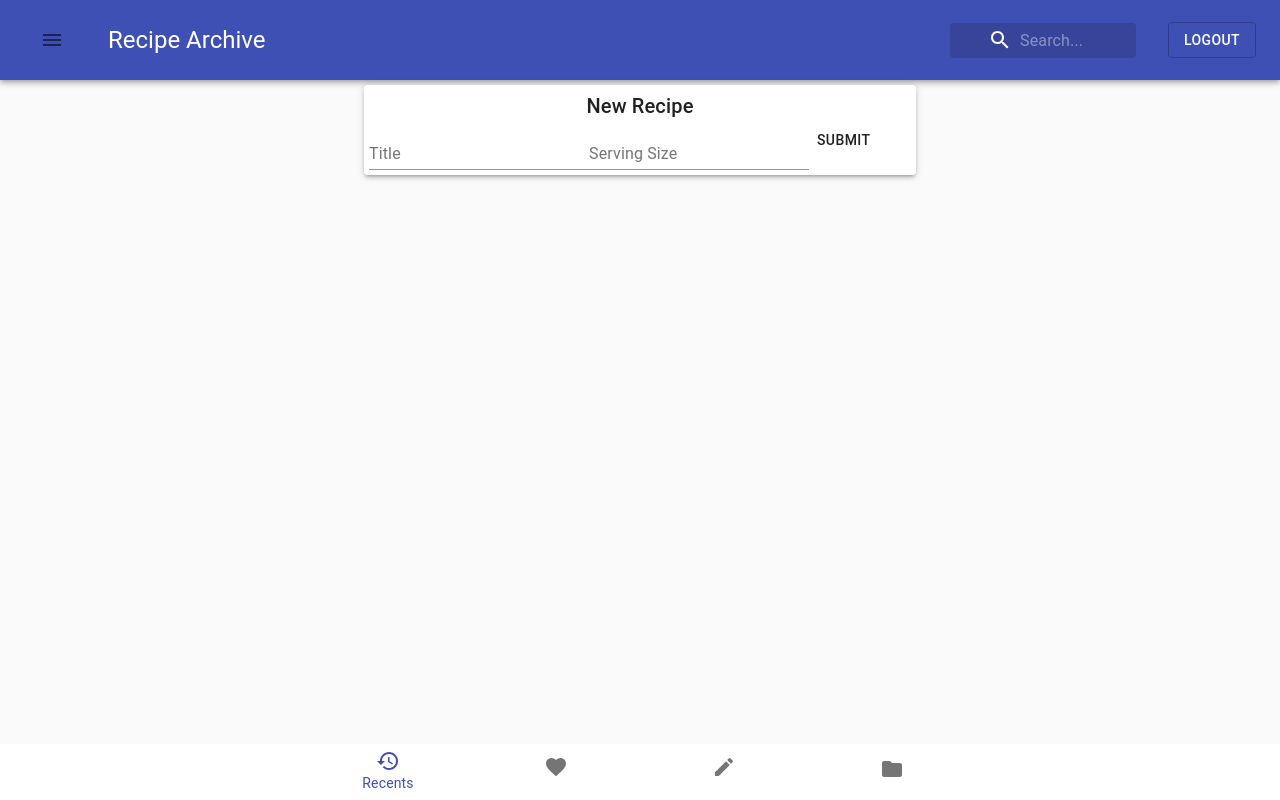
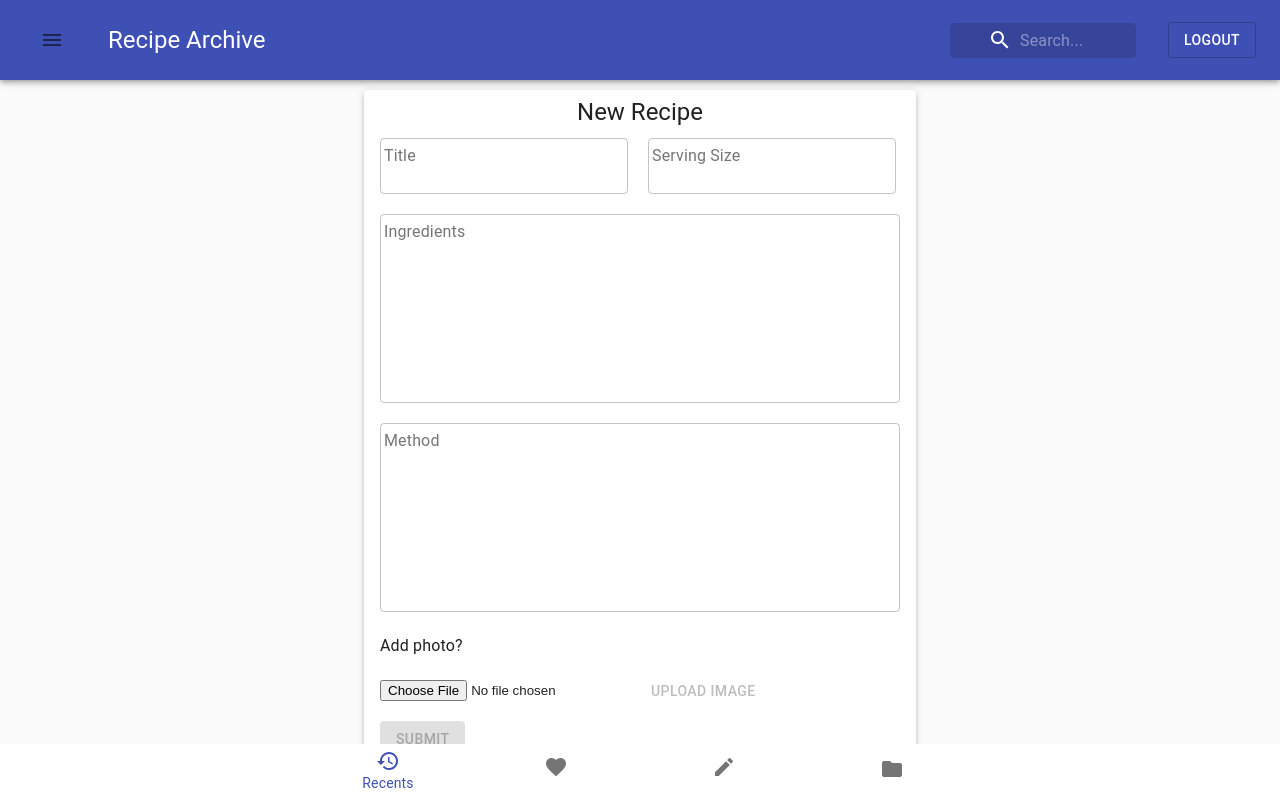
Before and after one commit to Xbjornsen/RecipeX, a React (Create React App) app: page /NewRecipe in a window 1280 px wide. Built offline with nearby package versions, Linux system fonts and the light colour scheme.

Commit message:
working recipe form to firebase

```diff
--- a/src/components/HeaderMenu.js
+++ b/src/components/HeaderMenu.js
@@ -88,7 +88,6 @@ const HeaderMenu = ({handleLogout}) => {
 
   const handleMenuClose = () => {
     setAnchorEl(null);
-    console.log("set to null");
   };
   const handleMenuOpen = (event) => {
     setAnchorEl(event.currentTarget);
--- a/src/components/Home.js
+++ b/src/components/Home.js
@@ -2,7 +2,7 @@ import React from "react";
 import { makeStyles } from "@material-ui/core";
 import { Container } from "@material-ui/core";
 import { Typography } from "@material-ui/core";
-import HeaderMenu from "./HeaderMenu";
+
 
 
 const useStyles = makeStyles((theme) => ({
--- a/src/components/NewRecipe.js
+++ b/src/components/NewRecipe.js
@@ -2,7 +2,6 @@ import {
   Container,
   Typography,
   Paper,
-  Input,
   Button,
   TextField,
 } from "@material-ui/core";
@@ -10,62 +9,186 @@ import { makeStyles } from "@material-ui/core";
 import { Controller, useForm } from "react-hook-form";
 import React, { useState } from "react";
 import firebase from "firebase";
+import { storage } from "../firebase";
+import Alert from "@material-ui/lab/Alert";
 
 const useStyles = makeStyles((theme) => ({
   container: {
-    paddingTop: 5,
+    paddingTop: 10,
   },
   paper: {
-    padding: 5,
+    padding: 6,
+    width: "100%",
+  },
+  input: {
+    padding: 10,
+  },
+  imageUpload: {
+    display: "none",
+  },
+  form: {},
+  button: {
+    justifyContent: "center",
+    width: "100%",
+    padding: 10,
+  },
+  img: {
+    width: 400,
+    height: 200,
   },
 }));
 
 export default function NewRecipe() {
   const classes = useStyles();
+
   const db = firebase.firestore();
+  const [file, setFile] = useState(null);
+  const [url, setURL] = useState("");
+  const [uploaded, setUploaded] = useState(false);
 
-  const {
-    control,
-    handleSubmit,
-  } = useForm();
+  function handleChange(e) {
+    setFile(e.target.files[0]);
+  }
+  console.log(file ? file.name : "no file uploaded");
+
+  function handleUpload(e) {
+    e.preventDefault();
+    const ref = storage.ref(`/images/${file.name}`);
+    const uploadTask = ref.put(file);
+    uploadTask.on("state_changed", console.log, console.error, () => {
+      ref.getDownloadURL().then((url) => {
+        setFile(null);
+        setURL(url);
+        setUploaded(true);
+      });
+    });
+  }
+
+
+
+  const { control, register, handleSubmit } = useForm();
 
   const onSubmit = (data) => {
     console.log(data);
-    // db.collection("Recipes")
-    //   .add(data)
-    //   .then(function () {
-    //     console.log("Value successfully written!");
-    //   })
-    //   .catch(function (errors) {
-    //     console.log("Error writing Value: ", errors);
-    //   });
+    db.collection("Recipes")
+      .add(data)
+      .then(function () {
+        console.log("Value successfully written!");
+      })
+      .catch(function (errors) {
+        console.log("Error writing Value: ", errors);
+      });
   };
 
   return (
-    <div className={classes.container}>
-      <Container maxWidth="sm">
+    <div>
+      <Container maxWidth="sm" spacing={2} className={classes.container}>
         <Paper elevation={3} className={classes.paper}>
-          <Typography variant="h6" align="center">
+          <form className={classes.form}>
+            <Typography variant="h5" align="center">
               New Recipe
             </Typography>
-          <form >
             <Controller
               name={"Title"}
               control={control}
               defaultValue=""
-            render={({field: { onChange, value } }) => (
-              <TextField onChange={onChange} value={value} label={"Title"} />
-            )} />
+              render={({ field: { onChange, value } }) => (
+                <TextField
+                  className={classes.input}
+                  onChange={onChange}
+                  value={value}
+                  label={"Title"}
+                  position="start"
+                  variant="outlined"
+                />
+              )}
+            />
             <Controller
               name={"Serving Size"}
               control={control}
               defaultValue=""
-            render={({field: { onChange, value } }) => (
-              <TextField onChange={onChange} value={value} label={"Serving Size"} />
-            )} />
+              render={({ field: { onChange, value } }) => (
+                <TextField
+                  className={classes.input}
+                  onChange={onChange}
+                  type="number"
+                  value={value}
+                  label={"Serving Size"}
+                  variant="outlined"
+                />
+              )}
+            />
+            <Controller
+              name={"Ingredients"}
+              control={control}
+              defaultValue=""
+              render={({ field: { onChange, value } }) => (
+                <TextField
+                  className={classes.input}
+                  onChange={onChange}
+                  value={value}
+                  label={"Ingredients"}
+                  variant="outlined"
+                  multiline
+                  rows={8}
+                  fullWidth
+                />
+              )}
+            />
+            <Controller
+              name={"Method"}
+              control={control}
+              defaultValue=""
+              render={({ field: { onChange, value } }) => (
+                <TextField
+                  className={classes.input}
+                  onChange={onChange}
+                  value={value}
+                  label={"Method"}
+                  variant="outlined"
+                  multiline
+                  rows={8}
+                  fullWidth
+                />
+              )}
 
-              <Button onClick={handleSubmit(onSubmit)}>Submit</Button>
+            />
+            {uploaded ? <><div className={classes.input}><input {...register("ImageUrl")} value={url} ></input></div></> : <></>}
           </form>
+          <form>
+            <Typography variant="subtitle1" className={classes.input}>
+              Add photo?
+            </Typography>
+            <input
+              accept="image/*"
+              className={classes.input}
+              id="image-upload"
+              type="file"
+              alt=""
+              onChange={handleChange}
+            />
+            <Button disabled={!file} onClick={handleUpload}>
+              Upload Image
+            </Button>
+          </form>
+          {url ? (
+            <>
+              <img src={url} alt="" className={classes.img}></img>
+              <Alert severity="info">Image uploaded</Alert>
+            </>
+          ) : (
+            <></>
+          )}
+
+          <div className={classes.button}>
+            <Button
+              onClick={handleSubmit(onSubmit)}
+              variant="contained"
+              disabled={!url}
+            >
+              Submit
+            </Button>
+          </div>
         </Paper>
       </Container>
     </div>
--- a/src/firebase.js
+++ b/src/firebase.js
@@ -1,4 +1,5 @@
 import firebase from "firebase";
+import 'firebase/storage';
 
 const firebaseConfig = {
   apiKey: process.env.REACT_APP_apiKey,
@@ -11,5 +12,8 @@ const firebaseConfig = {
 };
 
 const Fire = firebase.initializeApp(firebaseConfig);
+const storage = firebase.storage()
 
-export default Fire;
+export {
+  storage, Fire as default
+};
```
Also changed, not shown: 1 other file (tests, documents, lock files or other folders). Lines whose indentation alone changed are shown as unchanged.
